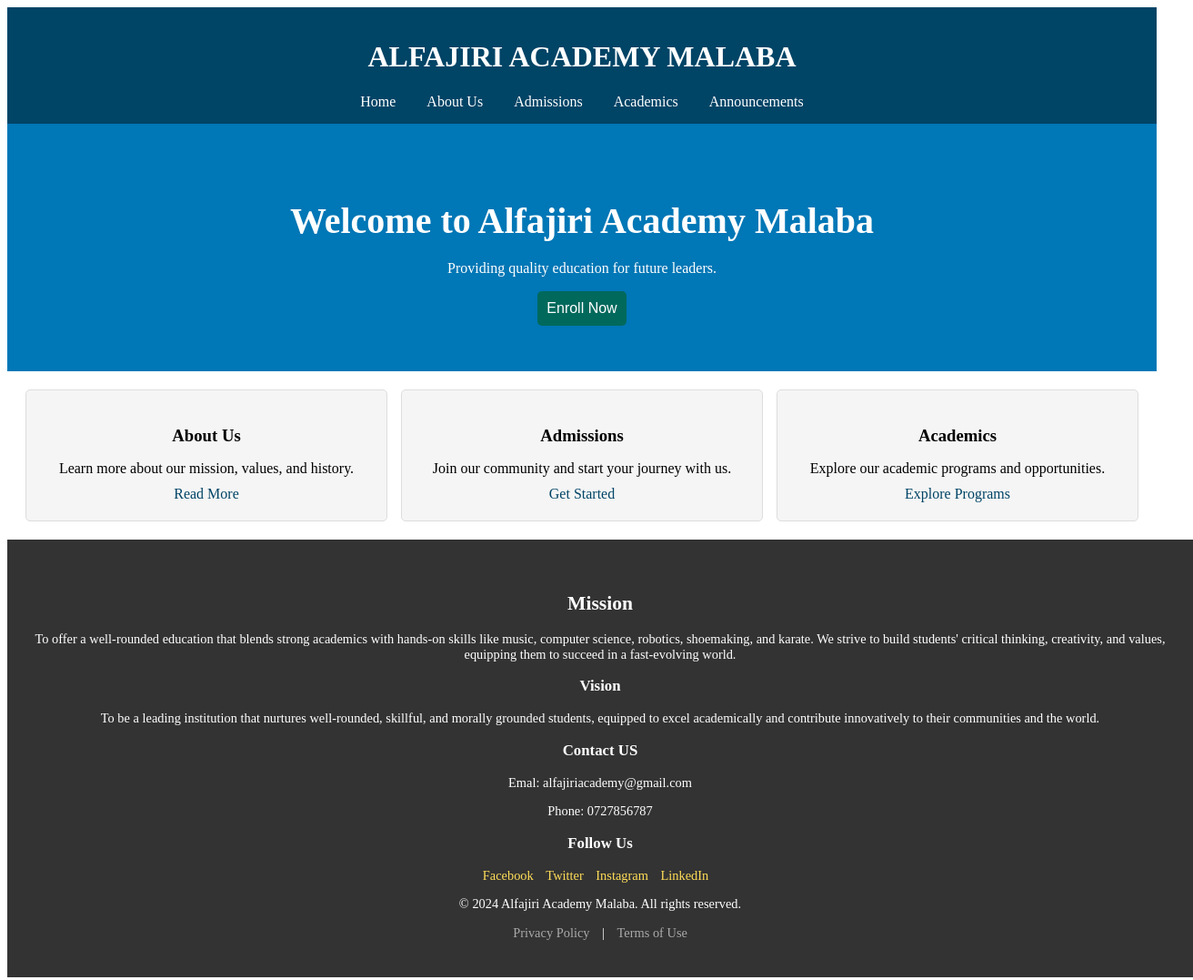
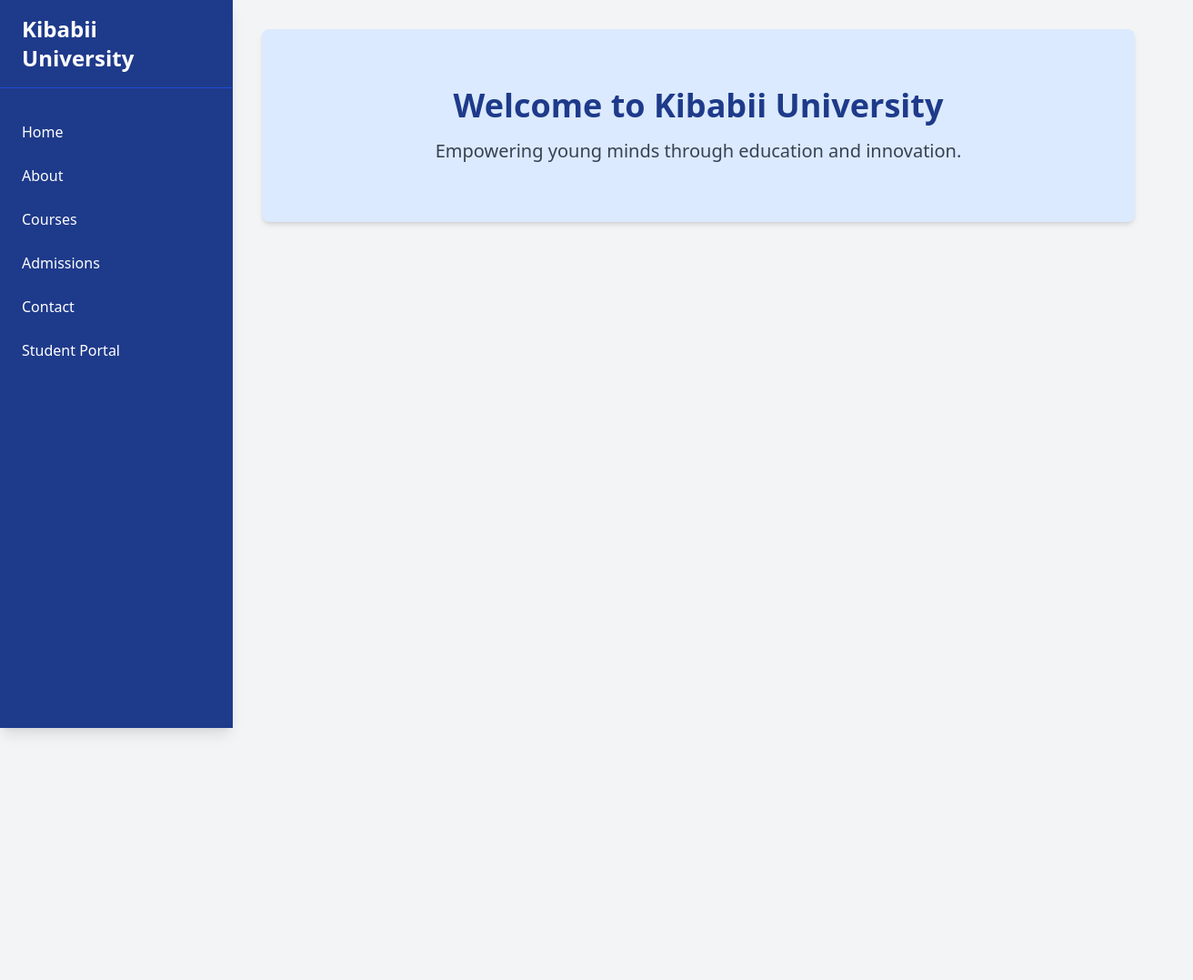
Before and after one commit to NdolwaVincent/Alfajiri, a plain HTML site: page index.html in a window 1280 px wide. Shown: the whole page at 91% size, 1312 px wide, since content can reach past the window. After the commit the page ends 800 px from the top, so only its background shows below. Drawn offline with nearby package versions, Linux system fonts and the light colour scheme.

Commit message:
Update index.html

```diff
--- a/index.html
+++ b/index.html
@@ -1,94 +1,173 @@
 <!DOCTYPE html>
 <html lang="en">
 <head>
-    <meta charset="UTF-8">
-    <meta name="viewport" content="width=device-width, initial-scale=1.0">
-    <title>Alafjiri Academy</title>
-    <link rel="stylesheet" href="style.css">
+  <meta charset="UTF-8">
+  <meta name="viewport" content="width=device-width, initial-scale=1.0">
+  <title>Alfajiri Academy</title>
+  <script src="https://cdn.tailwindcss.com"></script>
+  <style>
+    /* Sidebar transition for small devices */
+    @media (max-width: 1024px) {
+      .sidebar {
+        transform: translateX(-100%);
+        transition: transform 0.3s ease-in-out;
+      }
+      .sidebar-open .sidebar {
+        transform: translateX(0);
+      }
+      .main-content {
+        margin-left: 0; /* Default margin for small screens */
+      }
+      .sidebar-open .main-content {
+        margin-left: 16rem; /* Adjust margin when the sidebar is open */
+      }
+    }
+  </style>
 </head>
-<body>
-<header>
-    <div class="navbar">
-        <h1>ALFAJIRI ACADEMY MALABA</h1>
-        <nav>
-            <a href="index.html">Home</a>
-            <a href="about.html">About Us</a>
-            <a href="admissions.html">Admissions</a>
-            <a href="academics.html">Academics</a>
-            <a href="faculty.html">Announcements</a>
-        </nav>
+<body class="bg-gray-100 text-gray-800">
+
+  <!-- Mobile Menu Button -->
+  <button
+    class="lg:hidden fixed top-4 left-4 z-20 bg-blue-900 text-white p-3 rounded-full shadow-md"
+    onclick="toggleSidebar()">
+    ☰
+  </button>
+
+  <!-- Sidebar Navigation -->
+  <nav class="sidebar fixed top-0 left-0 h-full w-64 bg-blue-900 text-white flex flex-col shadow-lg z-10 lg:transform-none lg:transition-none">
+    <div class="px-6 py-4 text-2xl font-bold border-b border-blue-700">
+      Kibabii University
     </div>
+    <ul class="flex flex-col mt-6">
+      <li class="px-6 py-3 hover:bg-blue-700">
+        <a href="#home" onclick="showSection('home')" class="block">Home</a>
+      </li>
+      <li class="px-6 py-3 hover:bg-blue-700">
+        <a href="#about" onclick="showSection('about')" class="block">About</a>
+      </li>
+      <li class="px-6 py-3 hover:bg-blue-700">
+        <a href="#courses" onclick="showSection('courses')" class="block">Courses</a>
+      </li>
+      <li class="px-6 py-3 hover:bg-blue-700">
+        <a href="#admissions" onclick="showSection('admissions')" class="block">Admissions</a>
+      </li>
+      <li class="px-6 py-3 hover:bg-blue-700">
+        <a href="#contact" onclick="showSection('contact')" class="block">Contact</a>
+      </li>
+      <li class="px-6 py-3 hover:bg-blue-700">
+        <a href="#login" onclick="showSection('login')" class="block">Student Portal</a>
+      </li>
+    </ul>
+  </nav>
 
-</header>
- <section class="image-slider">
-    <div class="slider">
-        <div class="slides">
-            <img src="images/logob.jpg" alt="Slide 1">
-            <img src="images/logow.jpg" alt="Slide 2">
-            <img src="images/logob.jpg" alt="Slide 3">
-        </div>
-        <button class="prev" onclick="moveSlide(-1)">&#10094;</button>
-        <button class="next" onclick="moveSlide(1)">&#10095;</button>
-    </div>
-</section>
-<!-- Main Content -->
-<main>
-
-    <section class="hero">
-        <h2>Welcome to Alfajiri Academy Malaba</h2>
-        <p>Providing quality education for future leaders.</p>
-        <button onclick="window.location.href='admissions.html'">Enroll Now</button>
+  <!-- Main Content -->
+  <main class="main-content lg:ml-64 p-4 lg:p-8 transition-all duration-300">
+    <!-- Home Section -->
+    <section id="home" class="active">
+      <div class="text-center py-16 bg-blue-100 rounded-lg shadow-md">
+        <h1 class="text-4xl font-bold text-blue-900">Welcome to Kibabii University</h1>
+        <p class="mt-4 text-xl text-gray-700">Empowering young minds through education and innovation.</p>
+      </div>
     </section>
 
-    <section class="info-section">
-        <div class="info-card">
-            <h3>About Us</h3>
-            <p>Learn more about our mission, values, and history.</p>
-            <a href="about.html">Read More</a>
+    <!-- About Section -->
+    <section id="about" class="hidden">
+      <h2 class="text-3xl font-bold text-blue-900">About Us</h2>
+      <p class="mt-4 text-gray-700">
+        Kibabii University is a center of academic excellence, committed to providing quality education, fostering innovation, and producing globally competitive graduates.
+      </p>
+    </section>
+
+    <!-- Courses Section -->
+    <section id="courses" class="hidden">
+      <h2 class="text-3xl font-bold text-blue-900">Our Courses</h2>
+      <div class="grid grid-cols-1 sm:grid-cols-2 lg:grid-cols-3 gap-6 mt-6">
+        <div class="p-4 bg-white shadow rounded-lg">
+          <h3 class="text-xl font-semibold text-blue-800">Computer Science</h3>
+          <p class="mt-2 text-gray-600">Learn cutting-edge technology and software development skills.</p>
         </div>
-        <div class="info-card">
-            <h3>Admissions</h3>
-            <p>Join our community and start your journey with us.</p>
-            <a href="admissions.html">Get Started</a>
+        <div class="p-4 bg-white shadow rounded-lg">
+          <h3 class="text-xl font-semibold text-blue-800">Business Administration</h3>
+          <p class="mt-2 text-gray-600">Gain leadership skills and business knowledge for the corporate world.</p>
         </div>
-        <div class="info-card">
-            <h3>Academics</h3>
-            <p>Explore our academic programs and opportunities.</p>
-            <a href="academics.html">Explore Programs</a>
+        <div class="p-4 bg-white shadow rounded-lg">
+          <h3 class="text-xl font-semibold text-blue-800">Education</h3>
+          <p class="mt-2 text-gray-600">Become a qualified teacher and inspire the next generation.</p>
         </div>
+      </div>
     </section>
-</main>
 
-<!-- Footer -->
-<footer id="footer-container">
-        <div class="footer-section">
-            <h2>Mission</h2>
-            <p>To offer a well-rounded education that blends strong academics with hands-on skills like music, computer science, robotics, shoemaking, and karate. We strive to build students' critical thinking, creativity, and values, equipping them to succeed in a fast-evolving world.</p>
+    <!-- Admissions Section -->
+    <section id="admissions" class="hidden">
+      <h2 class="text-3xl font-bold text-blue-900">Admissions</h2>
+      <p class="mt-4 text-gray-700">
+        Join Kibabii University today! We offer competitive programs and an environment that fosters personal and academic growth.
+      </p>
+      <p class="mt-2 text-gray-600"><strong>Application Deadline:</strong> 31st March 2025</p>
+    </section>
 
+    <!-- Contact Section -->
+    <section id="contact" class="hidden">
+      <h2 class="text-3xl font-bold text-blue-900">Contact Us</h2>
+      <form class="mt-6 max-w-lg">
+        <input type="text" placeholder="Your Name" class="w-full p-3 border border-gray-300 rounded mb-4">
+        <input type="email" placeholder="Your Email" class="w-full p-3 border border-gray-300 rounded mb-4">
+        <textarea placeholder="Your Message" class="w-full p-3 border border-gray-300 rounded mb-4"></textarea>
+        <button class="w-full bg-blue-900 text-white py-2 rounded">Send Message</button>
+      </form>
+    </section>
 
+    <!-- Student Login -->
+    <section id="login" class="hidden">
+      <h2 class="text-3xl font-bold text-blue-900">Student Login</h2>
+      <form class="mt-6 max-w-md">
+        <input type="text" placeholder="Student ID" class="w-full p-3 border border-gray-300 rounded mb-4">
+        <input type="password" placeholder="Password" class="w-full p-3 border border-gray-300 rounded mb-4">
+        <button type="button" onclick="loginStudent()" class="w-full bg-blue-900 text-white py-2 rounded">Login</button>
+      </form>
+    </section>
+
+    <!-- Student Dashboard -->
+    <section id="dashboard" class="hidden">
+      <h2 class="text-3xl font-bold text-blue-900">Student Dashboard</h2>
+      <div class="grid grid-cols-1 sm:grid-cols-2 lg:grid-cols-3 gap-6 mt-6">
+        <div class="p-4 bg-white shadow rounded-lg">
+          <h3 class="text-xl font-semibold text-blue-800">School Fees</h3>
+          <p class="mt-2 text-gray-600">Check your school fee details and payment status.</p>
         </div>
-        <div class="footer-section">
-            <h3>Vision</h3>
-            <p>To be a leading institution that nurtures well-rounded, skillful, and morally grounded students, equipped to excel academically and contribute innovatively to their communities and the world.</p>
+        <div class="p-4 bg-white shadow rounded-lg">
+          <h3 class="text-xl font-semibold text-blue-800">Unit Registration</h3>
+          <p class="mt-2 text-gray-600">Register for your courses each semester.</p>
         </div>
-        <div class="footer-section">
-            <h3>Contact US</h3>
-            <p>Emal: alfajiriacademy@gmail.com</p>
-            <p>Phone: 0727856787</p>
+        <div class="p-4 bg-white shadow rounded-lg">
+          <h3 class="text-xl font-semibold text-blue-800">Exam Results</h3>
+          <p class="mt-2 text-gray-600">View your exam results by year and semester.</p>
         </div>
-        <div class="footer-section social-media">
-            <h3>Follow Us</h3>
+      </div>
+    </section>
+  </main>
 
-             <a href="https://facebook.com" target="_blank" class="social-icon">Facebook</a>
-                        <a href="https://twitter.com" target="_blank" class="social-icon">Twitter</a>
-                        <a href="https://instagram.com" target="_blank" class="social-icon">Instagram</a>
-                        <a href="https://linkedin.com" target="_blank" class="social-icon">LinkedIn</a>
-        </div>
-        <p>&copy; 2024 Alfajiri Academy Malaba. All rights reserved.</p>
-        <div class="footer-links">
-        <a href="privacy.html">Privacy Policy</a> |
-        <a href="terms.html">Terms of Use</a>
-    </div>
-    </footer>
+  <script>
+    // Show/Hide Sidebar on mobile
+    function toggleSidebar() {
+      document.body.classList.toggle('sidebar-open');
+    }
+
+    // Function to show a section and hide others
+    function showSection(sectionId) {
+      document.querySelectorAll('main section').forEach(section => {
+        section.classList.add('hidden');
+        section.classList.remove('active');
+      });
+      document.getElementById(sectionId).classList.remove('hidden');
+      document.getElementById(sectionId).classList.add('active');
+    }
+
+    // Simulated login function
+    function loginStudent() {
+      alert("Login successful! Redirecting to dashboard...");
+      showSection('dashboard');
+    }
+  </script>
 </body>
 </html>
```
